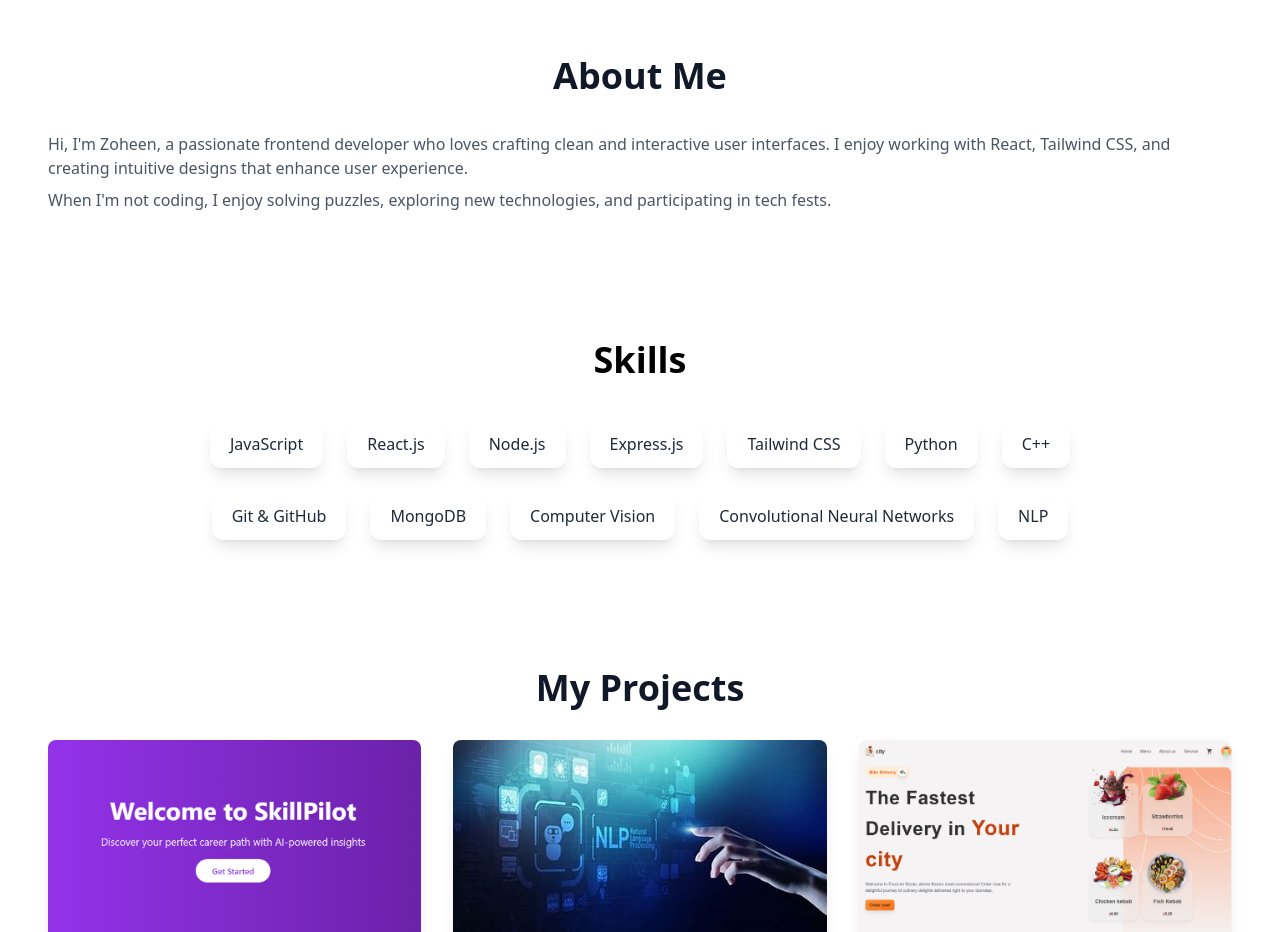
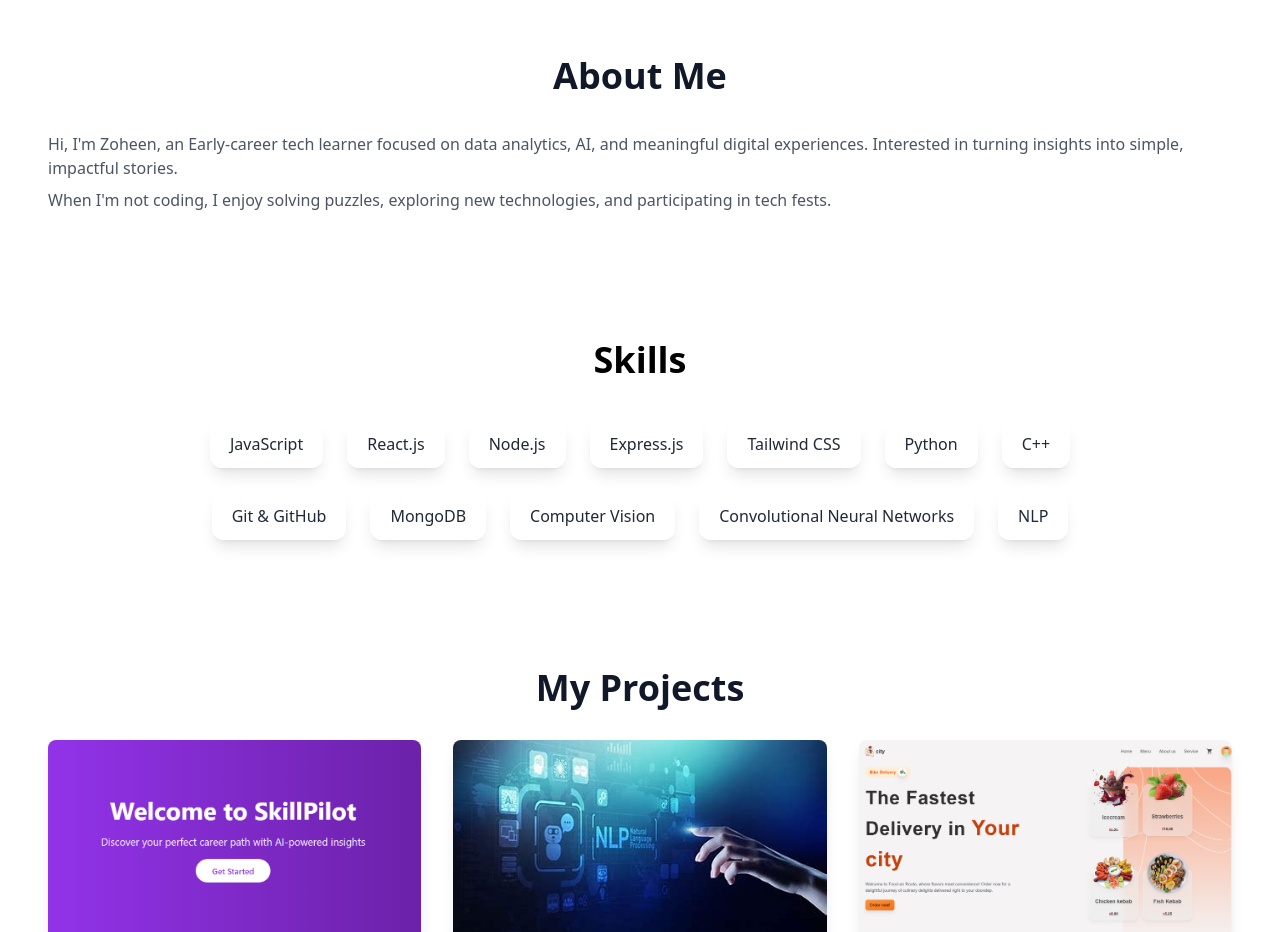
Before and after one commit to Zoheen0610/pf, a React (Create React App) app: page / in a window 1280 px wide. Shown: the part 900-1832 px from the top of the page. Built offline with nearby package versions, Linux system fonts and the light colour scheme.

Commit message:
updated intro

```diff
--- a/src/components/About.jsx
+++ b/src/components/About.jsx
@@ -25,10 +25,7 @@ const About = () => {
         >
           <h2 className="text-center text-4xl font-bold dark:text-white py-5">About Me</h2>
           <p className="mt-4 text-gray-600 dark:text-gray-300">
-            Hi, I'm Zoheen, a passionate frontend developer who loves crafting
-            clean and interactive user interfaces. I enjoy working with React,
-            Tailwind CSS, and creating intuitive designs that enhance user
-            experience.
+            Hi, I'm Zoheen, an Early-career tech learner focused on data analytics, AI, and meaningful digital experiences. Interested in turning insights into simple, impactful stories.
           </p>
           <p className="mt-2 text-gray-600 dark:text-gray-300">
             When I'm not coding, I enjoy solving puzzles, exploring new
```
